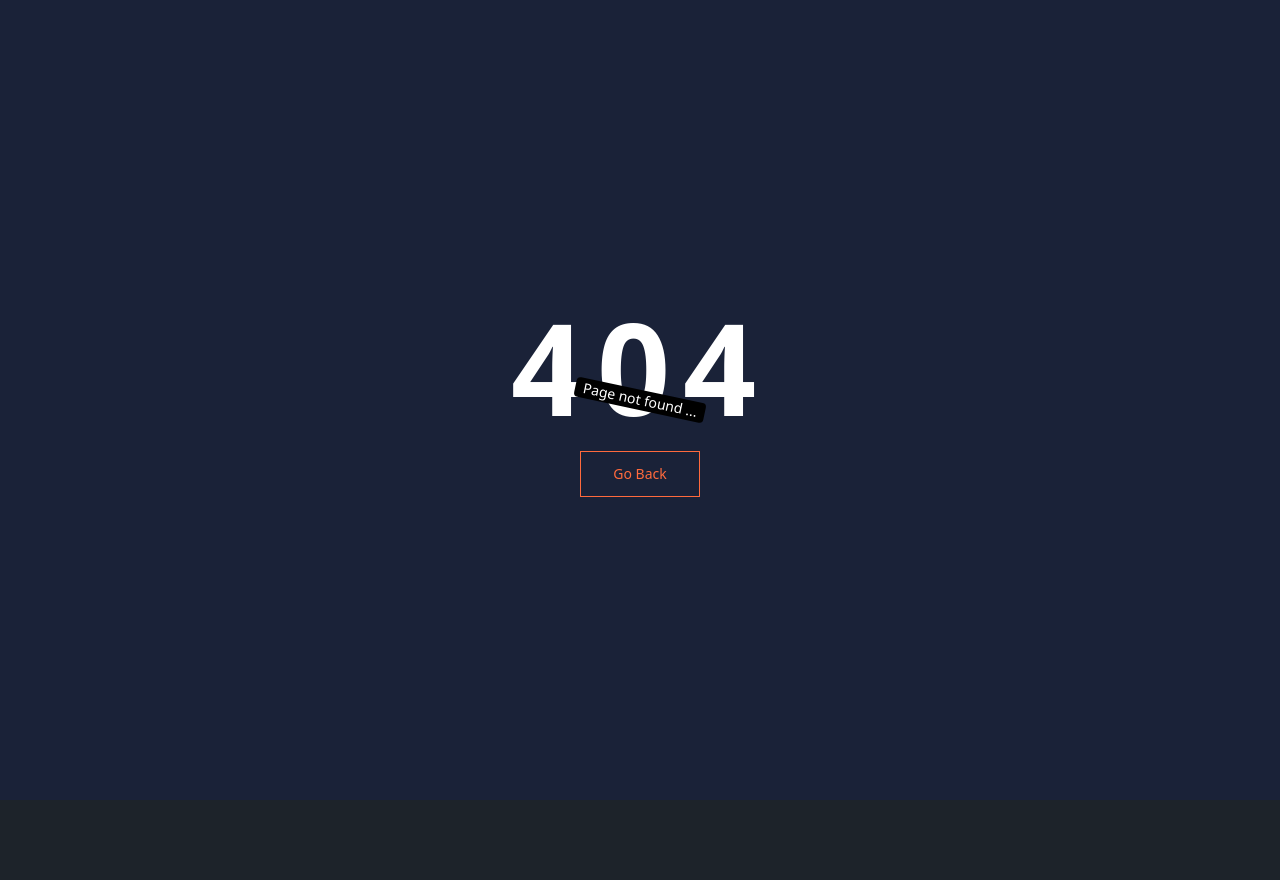
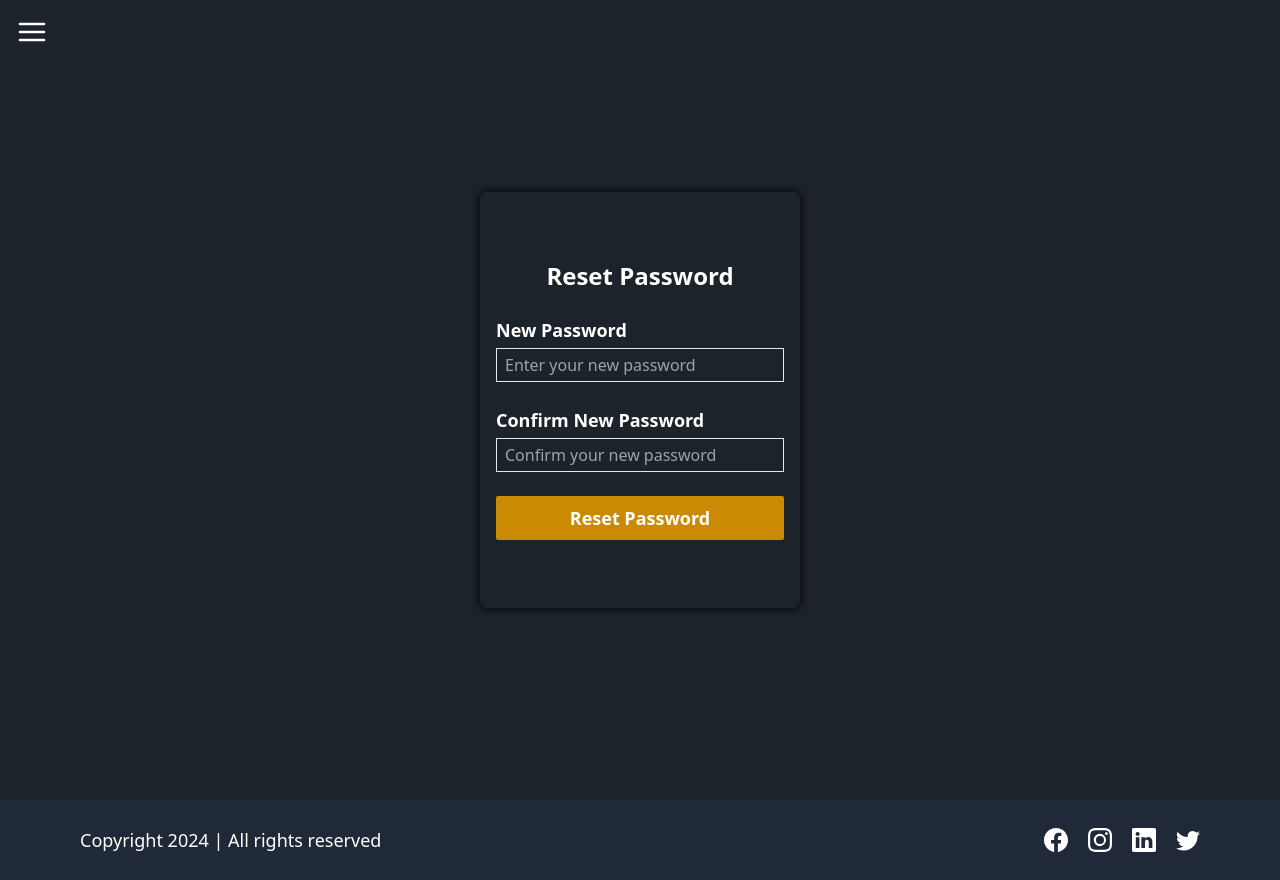
Before and after one commit to AakarshAgg/lms-frontend, a React (Vite) app: page /reset-password/1 in a window 1280 px wide. Before the commit this address had no page. Before the commit the page ends 800 px from the top, so only its background shows below. Built offline with nearby package versions, Linux system fonts and the light colour scheme.

Commit message:
adding reset password and change password

```diff
--- a/src/App.jsx
+++ b/src/App.jsx
@@ -3,7 +3,9 @@ import './App.css'
 import { Route,Routes } from 'react-router-dom'
 
 import RequiredAuth from './Components/Auth/RequireAuth'
+import ChangePassword from './Components/Password/ChangePassword'
 import ForgetPassword from './Components/Password/ForgetPassword'
+import ResetPassword from './Components/Password/ResetPassword'
 import AboutUs from './Pages/AboutUs'
 import Contact from './Pages/Contact'
 import CourseDescription from './Pages/Course/CourseDescription'
@@ -35,6 +37,7 @@ function App() {
       <Route path='/contact' element={<Contact/>}></Route>
       <Route path='/denied' element={<Denied/>}></Route>
       <Route path="/forgetpassword" element={<ForgetPassword />} />
+      <Route path="/reset-password/:resetToken" element={<ResetPassword />} />
 
       <Route path="/course/description" element={<CourseDescription/>}/>
 
@@ -53,6 +56,7 @@ function App() {
       <Route path="/checkout" element={<Checkout/>}></Route>
       <Route path="/checkout/success" element={<CheckoutSuccess/>}></Route>
       <Route path="/checkout/fail" element={<CheckoutFailure/>}></Route>
+      <Route path="/changepassword" element={<ChangePassword />}></Route>
       <Route path='/course/displaylectures' element={<Displaylectures/>}></Route>
       </Route>
 
--- /dev/null
+++ b/src/Components/Password/ChangePassword.jsx
@@ -0,0 +1,120 @@
+import { useState } from "react";
+import toast from "react-hot-toast";
+import { AiOutlineArrowLeft } from "react-icons/ai";
+import { useDispatch } from "react-redux"
+import { Link, useNavigate } from "react-router-dom";
+
+import { isValidPassword } from "../../Helpers/regexMatcher";
+import HomeLayout from "../../Layouts/HomeLayout";
+import { changePassword } from "../../Redux/Slices/AuthSlice";
+
+function ChangePassword(){
+const dispatch=useDispatch();
+const navigate=useNavigate();
+
+const [userPassword,setUserPassword]=useState({
+    oldPassword:"",
+    newPassword:""
+});
+
+  // function to handle input box change
+  function handlePasswordChange(event){
+    const { name, value } = event.target;
+    setUserPassword({
+      ...userPassword,
+      [name]: value,
+    });
+  }
+
+ // function to handle form submit
+ const handleFormSubmit = async (event) => {
+    event.preventDefault();
+
+    // checking the fields are empty or not
+    if (!userPassword.oldPassword || !userPassword.newPassword) {
+      toast.error("All fields are mandatory");
+      return;
+    }
+
+
+  if(!isValidPassword(userPassword.newPassword)){
+    toast.error(
+        "Minimum password length should be 6 with Uppercase, Lowercase, Number and Symbol"
+      );
+      return;
+  }
+
+  // calling the api from auth slice
+  const res = await dispatch(changePassword(userPassword));
+
+    // clearing the input fields
+    setUserPassword({
+        oldPassword: "",
+        newPassword: "",
+      });
+
+       // redirecting to profile page if password changed
+    if (res.payload.success) navigate("/user/profile");
+};
+return(
+    <HomeLayout>
+{/* forget password container */}
+<div className="flex items-center justify-center h-[100vh]">
+        {/* forget password card */}
+        <form
+          onSubmit={handleFormSubmit}
+          className="flex flex-col justify-center gap-6 rounded-lg p-4 text-white w-80 h-[26rem] shadow-[0_0_10px_black]"
+        >
+          <h1 className="text-center text-2xl font-bold">Change Password</h1>
+
+          <div className="flex flex-col gap-1">
+            <label className="text-lg font-semibold" htmlFor="oldPassword">
+              Old Password
+            </label>
+            <input
+              required
+              type="password"
+              name="oldPassword"
+              id="oldPassword"
+              placeholder="Enter your old password"
+              className="bg-transparent px-2 py-1 border"
+              value={userPassword.oldPassword}
+              onChange={handlePasswordChange}
+            />
+          </div>
+
+          <div className="flex flex-col gap-1">
+            <label className="text-lg font-semibold" htmlFor="newPassword">
+              New Password
+            </label>
+            <input
+              required
+              type="password"
+              name="newPassword"
+              id="newPassword"
+              placeholder="Enter your new password"
+              className="bg-transparent px-2 py-1 border"
+              value={userPassword.newPassword}
+              onChange={handlePasswordChange}
+            />
+          </div>
+
+          <Link to={"/user/profile"}>
+            <p className="link text-accent cursor-pointer flex items-center justify-center w-full gap-2">
+              <AiOutlineArrowLeft /> Back to Profile
+            </p>
+          </Link>
+
+          <button
+            className="w-full bg-yellow-600 hover:bg-yellow-700 transition-all ease-in-out duration-300 rounded-sm py-2 font-semibold text-lg cursor-pointer"
+            type="submit"
+          >
+            Change Password
+          </button>
+        </form>
+      </div>
+    </HomeLayout>
+)
+
+}
+export default ChangePassword
--- a/src/Components/Password/ResetPassword.jsx
+++ b/src/Components/Password/ResetPassword.jsx
@@ -1,7 +1,113 @@
+import { useState } from "react";
+import toast from "react-hot-toast";
+import { useDispatch } from "react-redux"
+import { useNavigate, useParams } from "react-router-dom";
+
+import { isValidPassword } from "../../Helpers/regexMatcher";
+import HomeLayout from "../../Layouts/HomeLayout";
+import { resetPassword } from "../../Redux/Slices/AuthSlice";
+
 function ResetPassword(){
+    const dispatch=useDispatch();
+    const navigate=useNavigate();
+
+    const [data,setData]=useState({
+        password:"",
+        cnfPassword:"",
+        resetToken:useParams().resetToken,
+    });
+
+    // function to handle user input
+  const handleUserInput = (event) => {
+    const { name, value } = event.target;
+    const newData = { ...data, [name]: value };
+    setData(newData);
+  };
+
+    //function to handle form submit
+    async function handleFormSubmit(event){
+        event.preventDefault();
+
+          // check the empty field
+    if (!data.password || !data.cnfPassword || !data.resetToken) {
+        toast.error("All fields are mandatory");
+        return;
+      }
+
+    // password validation using regex
+    if (!isValidPassword(data.password)) {
+        toast.error(
+          "Minimum password length should be 6 with Uppercase, Lowercase, Number and Symbol"
+        );
+        return;
+      }
+
+      // matching the password
+      if (data.password !== data.cnfPassword) {
+        toast.error("Both password should be same");
+        return;
+      }
+
+      // calling the api to reset password
+      const res = await dispatch(resetPassword(data));
+
+      // redirecting to the login page
+      if (res.payload.success) {
+        navigate("/login");
+      }
+    }
     return(
-        <>
-        </>
+        <HomeLayout>
+{/* forget password container */}
+<div
+        onSubmit={handleFormSubmit}
+        className="flex items-center justify-center h-[100vh]"
+      >
+        {/* forget password card */}
+        <form className="flex flex-col justify-center gap-6 rounded-lg p-4 text-white w-80 h-[26rem] shadow-[0_0_10px_black]">
+          <h1 className="text-center text-2xl font-bold">Reset Password</h1>
+
+          <div className="flex flex-col gap-1">
+            <label className="text-lg font-semibold" htmlFor="email">
+              New Password
+            </label>
+            <input
+              required
+              type="password"
+              name="password"
+              id="password"
+              placeholder="Enter your new password"
+              className="bg-transparent px-2 py-1 border"
+              value={data.password}
+              onChange={handleUserInput}
+            />
+          </div>
+
+          <div className="flex flex-col gap-1">
+            <label className="text-lg font-semibold" htmlFor="cnfPassword">
+              Confirm New Password
+            </label>
+            <input
+              required
+              type="password"
+              name="cnfPassword"
+              id="cnfPassword"
+              placeholder="Confirm your new password"
+              className="bg-transparent px-2 py-1 border"
+              value={data.cnfPassword}
+              onChange={handleUserInput}
+            />
+          </div>
+
+          <button
+            className="w-full bg-yellow-600 hover:bg-yellow-500 transition-all ease-in-out duration-300 rounded-sm py-2 font-semibold text-lg cursor-pointer"
+            type="submit"
+          >
+            Reset Password
+          </button>
+        </form>
+      </div>
+        </HomeLayout>
     )
 }
 
--- a/src/Pages/User/Profile.jsx
+++ b/src/Pages/User/Profile.jsx
@@ -42,18 +42,34 @@ useEffect(()=>{
      <p>Subscription:</p>
      <p>{userData?.subscription?.status==="active"?"Active":"Inactive"}</p>
     </div>
+
+{/* button to change the password */}
 <div className="flex items-center justify-between gap-2">
-<Link to="/changepassword" className="w-1/2 bg-yellow-600 hover:bg-yellow-500 transition-all ease-in-out duration-300 rounded-sm font-semibold py-2 cursor-pointer text-center">
-  <button>
-    Change Password
-  </button>
-</Link>
-<Link to="/user/editprofile" className="w-1/2 bg-yellow-600 hover:bg-yellow-500 transition-all ease-in-out duration-300 rounded-sm font-semibold py-2 cursor-pointer text-center">
-  <button>
-    Edit Profile
-  </button>
-</Link>
-</div>
+            <Link
+              to={
+                userData?.email === "test@gmail.com"
+                  ? "/denied"
+                  : "/changepassword"
+              }
+              className="w-1/2 bg-yellow-600 hover:bg-yellow-700 transition-all ease-in-out duration-300 rounded-sm py-2 font-semibold cursor-pointer text-center"
+            >
+              <button>Change Password</button>
+            </Link>
+
+            <Link
+              to={
+                userData?.email === "test@gmail.com"
+                  ? "/denied"
+                  : "/user/editprofile"
+              }
+              className="w-1/2 border border-yellow-600 hover:border-yellow-500 transition-all ease-in-out duration-300 rounded-sm py-2 font-semibold cursor-pointer text-center"
+            >
+              <button>Edit Profile</button>
+            </Link>
+          </div>
+
+
+
 {userData?.subscription?.status === "active" && (
   <button onClick={handleCancellation} className="w-full bg-red-600 hover:bg-red-500 transition-all ease-in-out duration-300 rounded-sm font-semibold py-2 cursor-pointer text-center">
     Cancel Subscription
--- a/src/Redux/Slices/AuthSlice.js
+++ b/src/Redux/Slices/AuthSlice.js
@@ -101,11 +101,33 @@ export const getUserData=createAsyncThunk("/user/details",async()=>{
     }
 })
 
+//function to change password
+export const changePassword=createAsyncThunk("/auth/changePassword",async(userPassword)=>{
+    console.log("uP",userPassword)
+    try {
+        let res=axiosInstance.post("/user/change-password",userPassword);
+        await toast.promise(res,{
+            loading:"Loading...",
+            success:(data)=>{
+                return data?.data?.message;
+            },
+            error:"Failed to change password"
+        });
+    // getting response resolved here
+    res = await res;
+    return res.data;
+    } catch (error) {
+        toast.error(error?.response?.data?.message);
+    }
+}
+);
+
 //function to handle forget password
 
 export const forgetPassword=createAsyncThunk("auth/forgetPassword",async(email)=>{
     try {
      let res=axiosInstance.post("/user/reset",{email})   ;
+     console.log("res",res)
     await toast.promise(res,{
         loading:"Loading...",
         success:(data)=>{
@@ -116,12 +138,34 @@ export const forgetPassword=createAsyncThunk("auth/forgetPassword",async(email)=
 
       // getting response resolved here
       res = await res;
+      console.log("res",res)
       return res.data;
 
     } catch (error) {
         toast.error(error?.response?.data?.message);
     }
 })
+
+//function to reset the password
+export const resetPassword=createAsyncThunk("/user/reset",async(data)=>{
+    try {
+        let res=axiosInstance.post(`/user/reset/${data.resetToken}`,{
+            password:data.password
+        })
+        toast.promise(res,{
+            loading:"Resetting...",
+            success:(data)=>{
+                return data?.data?.message;
+            },
+            error:"Failed to reset password"
+        });
+        //getting response resolved here
+        res=await res;
+        return res.data;
+    } catch (error) {
+        toast.error(error?.response?.data?.message)
+    }
+});
 
 
 const authSlice=createSlice({
@@ -156,5 +200,5 @@ const authSlice=createSlice({
     }
 })
 
-//export default {} = authSlice.actions
+//export const {} = authSlice.actions
 export default authSlice.reducer
```
